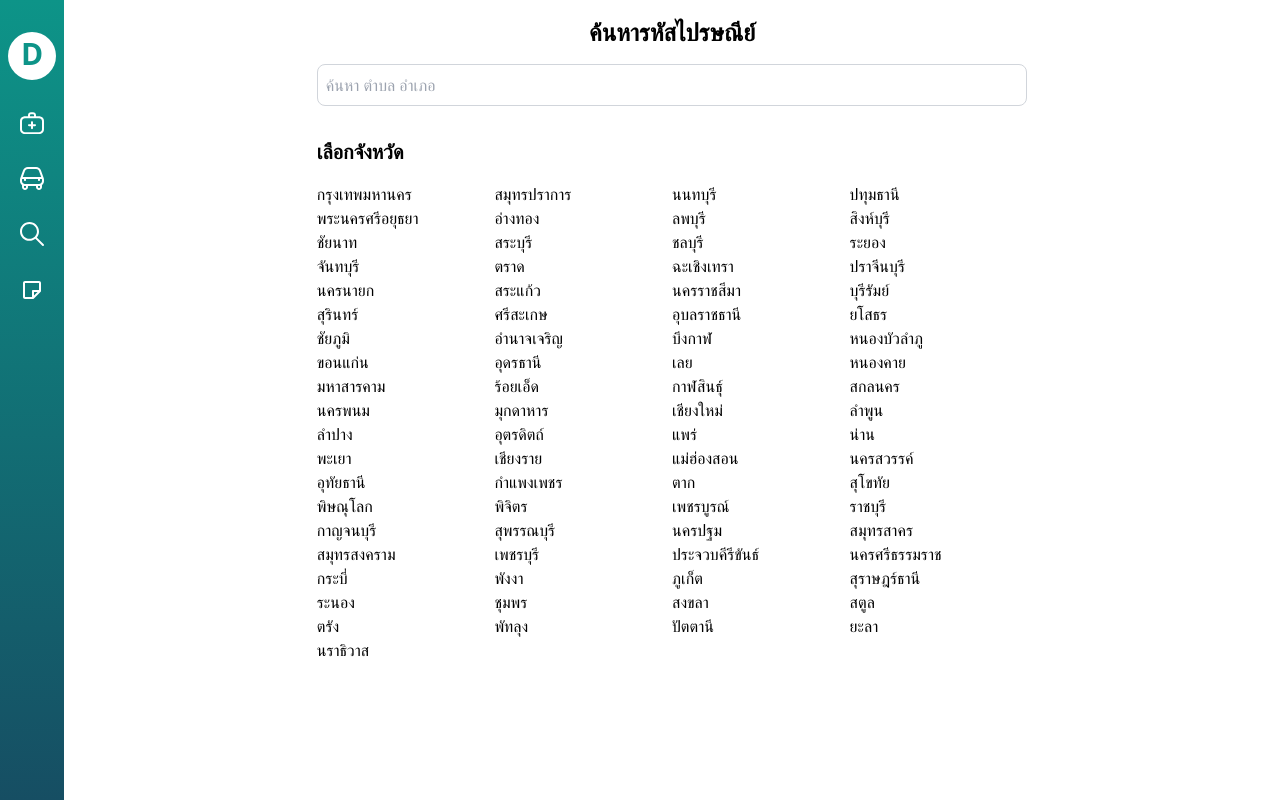
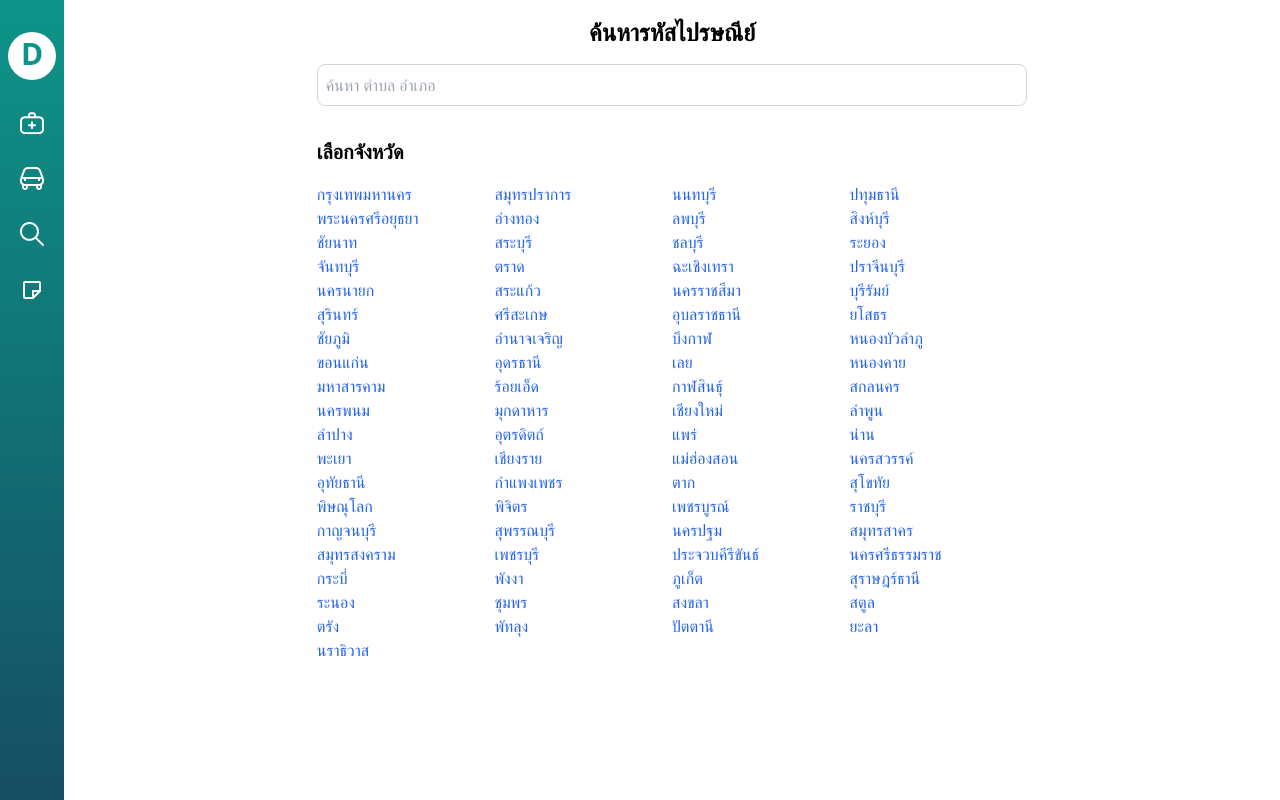
Before and after one commit to soAcademy/dashboard-app, a React (Create React App) app: page /zipcode in a window 1280 px wide. Built offline with nearby package versions, Linux system fonts and the light colour scheme.

Commit message:
feat: add link

```diff
--- a/src/App.js
+++ b/src/App.js
@@ -2,6 +2,7 @@ import { BrowserRouter, Routes, Route } from "react-router-dom";
 import { Sidebar } from "./components/Sidebar";
 import { DeathCause } from "./pages/DeathCause";
 import { Zipcode } from "./pages/Zipcode";
+
 
 const App = () => (
   <BrowserRouter>
--- a/src/pages/Zipcode/index.js
+++ b/src/pages/Zipcode/index.js
@@ -1,5 +1,6 @@
 import ThailandZipcodeData from "../../data/thailand-zipcode.json";
 import React, { useState, useEffect } from "react";
+import { Link } from "react-router-dom";
 
 export const Zipcode = () => {
   const [data, setData] = useState(ThailandZipcodeData);
@@ -25,7 +26,14 @@ export const Zipcode = () => {
           <h2 className="font-bold text-xl">เลือกจังหวัด</h2>
           <div className="grid grid-cols-4 mt-4">
             {provinces.map((province) => (
-              <div>{province}</div>
+              <div>
+                <Link
+                  to={`/zipcode/${province}`}
+                  className="text-blue-600 hover:underline"
+                >
+                  {province}
+                </Link>
+              </div>
             ))}
           </div>
         </div>
```
